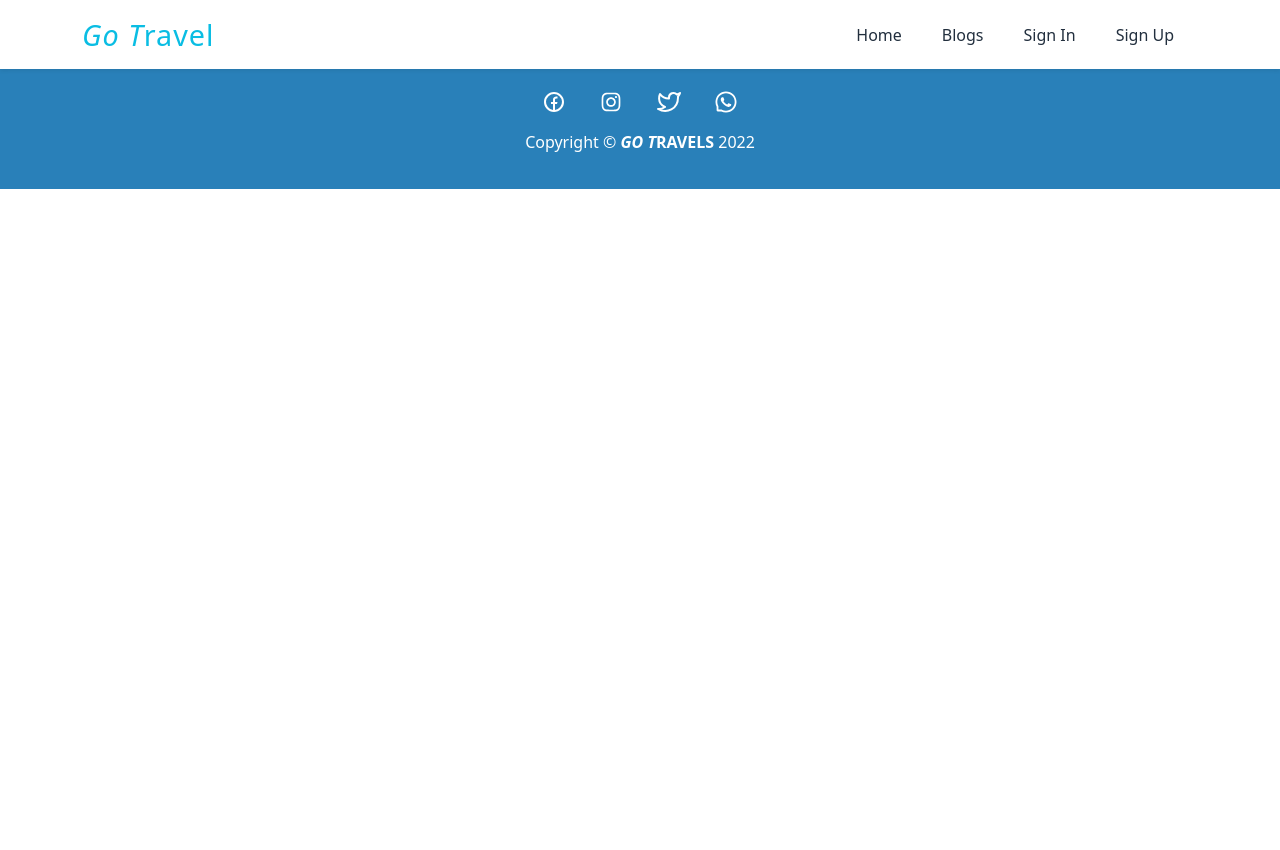
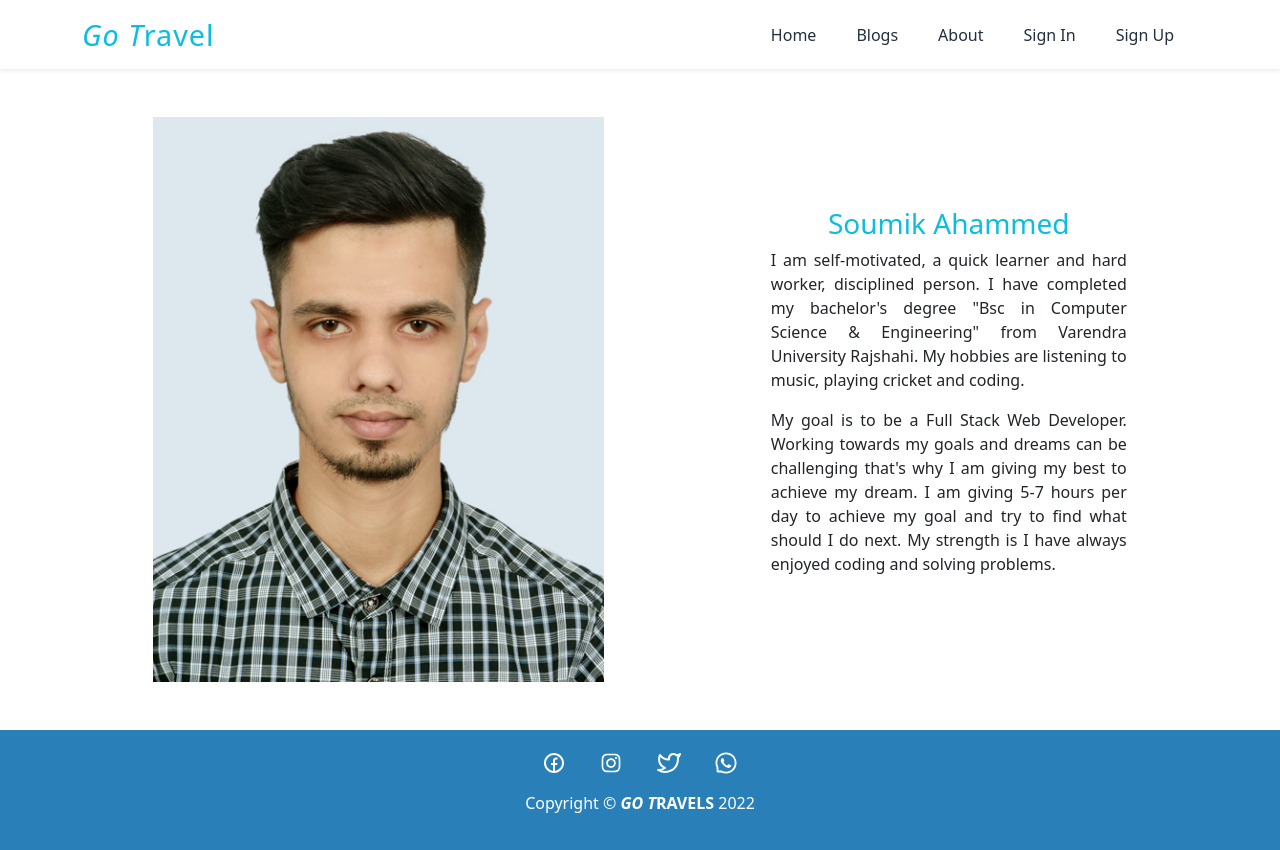
Before and after one commit to soumik9/go-travel-firebase, a React (Create React App) app: page /about in a window 1280 px wide. Before the commit the page ends 800 px from the top, so only its background shows below. Built offline with nearby package versions, Linux system fonts and the light colour scheme; no server answers.

Commit message:
about me completed

```diff
--- a/src/App.js
+++ b/src/App.js
@@ -1,5 +1,6 @@
 import { Route, Routes } from 'react-router-dom';
 import './App.css';
+import About from './pages/About/About';
 import Login from './pages/Auth/Login/Login';
 import Register from './pages/Auth/Register/Register';
 import RequiredAuth from './pages/Auth/RequiredAuth/RequiredAuth';
@@ -19,6 +20,7 @@ function App() {
       <Routes>
         <Route path="/" element={<Home></Home>} />
         <Route path="blogs" element={<Blogs></Blogs>} />
+        <Route path="about" element={<About></About>} />
         <Route path="checkout/:serviceID" element={
           <RequiredAuth>
             <Checkout></Checkout>
--- /dev/null
+++ b/src/pages/About/About.js
@@ -0,0 +1,30 @@
+import React from 'react';
+import { Col, Container, Row } from 'react-bootstrap';
+import './about.css'
+import ME from '../../images/me.JPG'
+
+const About = () => {
+    return (
+        <section className='about__container my-5'>
+            <Container>
+                <Row className='justify-content-around align-items-center'>
+                    <Col md={5}>
+                        <div className="about__img">
+                            <img className='img-fluid' src={ME} alt="" />
+                        </div>
+                    </Col>
+                    <Col md={4}>
+                        <div className="about__details mt-3 mt-md-0">
+                            <h3 className='text-center mb-2'>Soumik Ahammed</h3>
+                            <p>I am self-motivated, a quick learner and hard worker, disciplined person. I have completed my bachelor's degree "Bsc in Computer Science & Engineering" from Varendra University Rajshahi. My hobbies are listening to music, playing cricket and coding.</p>
+
+                            <p className='mt-3'>My goal is to be a Full Stack Web Developer. Working towards my goals and dreams can be challenging that's why I am giving my best to achieve my dream. I am giving 5-7 hours per day to achieve my goal and try to find what should I do next. My strength is I have always enjoyed coding and solving problems. </p>
+                        </div>
+                    </Col>
+                </Row>
+            </Container>
+        </section>
+    );
+};
+
+export default About;
--- /dev/null
+++ b/src/pages/About/about.css
@@ -0,0 +1,6 @@
+.about__details h3{
+    color: #0abde3;
+}
+.about__details p{
+    text-align: justify;
+}
--- a/src/pages/Shared/Header/Header.js
+++ b/src/pages/Shared/Header/Header.js
@@ -21,6 +21,7 @@ const Header = () => {
                         <Nav className="ms-md-auto text-center">
                             <Nav.Link as={Link} to="/">Home</Nav.Link>
                             <Nav.Link as={Link} to="/blogs">Blogs</Nav.Link>
+                            <Nav.Link as={Link} to="/about">About</Nav.Link>
 
                             {
                                 user ?
```
Also changed, not shown: src/images/me.JPG (added).
